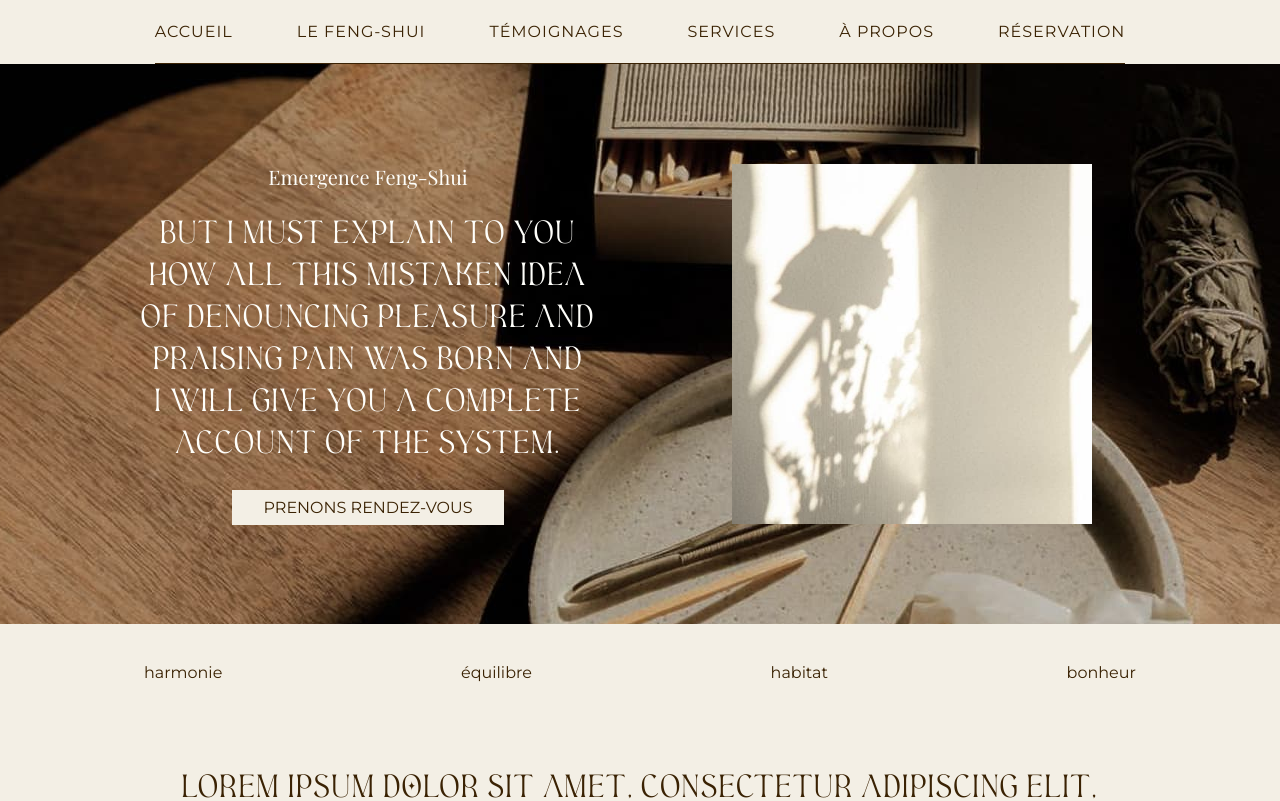
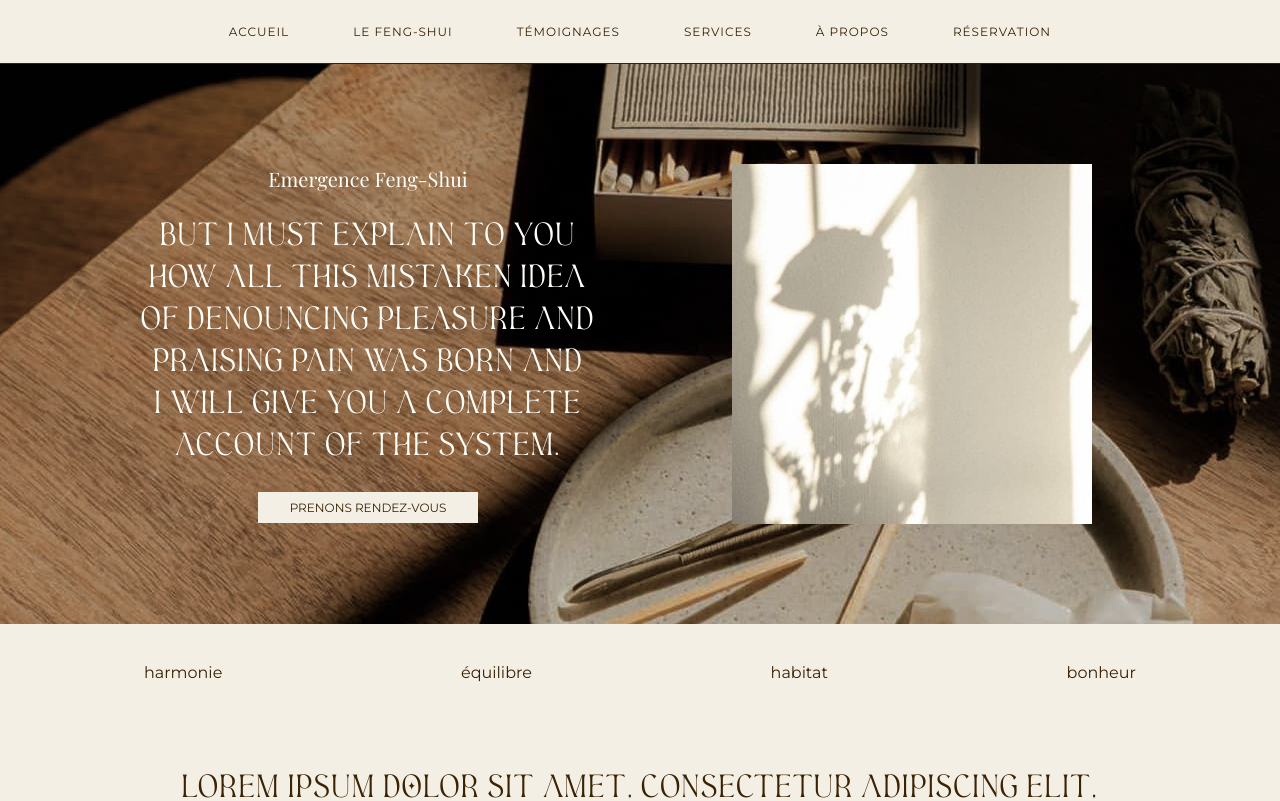
Before and after one commit to ljeandin/emergence, a Vue app: page / in a window 1280 px wide. Shown: the top 801 px of the page. Built offline with nearby package versions, Linux system fonts and the light colour scheme; a web font is replaced by a local one.

Commit message:
Make header fixed

```diff
--- a/src/components/atoms/buttons.scss
+++ b/src/components/atoms/buttons.scss
@@ -1,5 +1,6 @@
 .button-discrete {
     color: $color-text;
+    background: none;
     border: none;
     text-decoration: underline;
     &:hover,
@@ -11,6 +12,7 @@
 .button-light,
 .button-dark,
 .button-colored {
+    font-size: 1.5 * $spacing;
     border: none;
     text-transform: uppercase;
     display: flex;
--- a/src/components/global/body.scss
+++ b/src/components/global/body.scss
@@ -3,4 +3,5 @@
     display: flex;
     flex-direction: column;
     align-items: center;
+    padding-top: $header-height;
 }
--- a/src/components/organisms/header/Header.vue
+++ b/src/components/organisms/header/Header.vue
@@ -28,8 +28,8 @@
 </script>
 
 <template>
-    <header>
-        <nav class="header">
+    <header class="header">
+        <nav class="header__links-wrapper">
             <a
                 class="header__link"
                 v-for="link in navLinks"
--- a/src/components/organisms/header/header.scss
+++ b/src/components/organisms/header/header.scss
@@ -1,16 +1,26 @@
 .header {
+    width: 100%;
     background-color: $color-background;
-    height: 8 * $spacing;
-    display: flex;
-    justify-content: center;
-    align-items: center;
-    gap: 8 * $spacing;
+    height: $header-height;
     border-bottom: 1px solid $color-black;
+    position: fixed;
+    top: 0;
+    left: 0;
+    z-index: 1;
+
+    &__links-wrapper {
+        height: 100%;
+        display: flex;
+        justify-content: center;
+        align-items: center;
+        gap: 8 * $spacing;
+    }
 
     &__link {
         text-decoration: none;
         text-transform: uppercase;
         letter-spacing: 1px;
+        font-size: 1.5 * $spacing;
         &:hover {
             border-bottom: 1px solid $color-black;
         }
--- a/src/components/organisms/testimonials/testimonials.scss
+++ b/src/components/organisms/testimonials/testimonials.scss
@@ -5,7 +5,7 @@
 
 .testimonial {
     position: sticky;
-    top: 0;
+    top: $header-height;
     display: flex;
     align-items: flex-end;
     gap: 3 * $spacing;
--- a/src/components/tokens/spacing.scss
+++ b/src/components/tokens/spacing.scss
@@ -1 +1,3 @@
 $spacing: 0.5rem;
+
+$header-height: 8 * $spacing;
```
